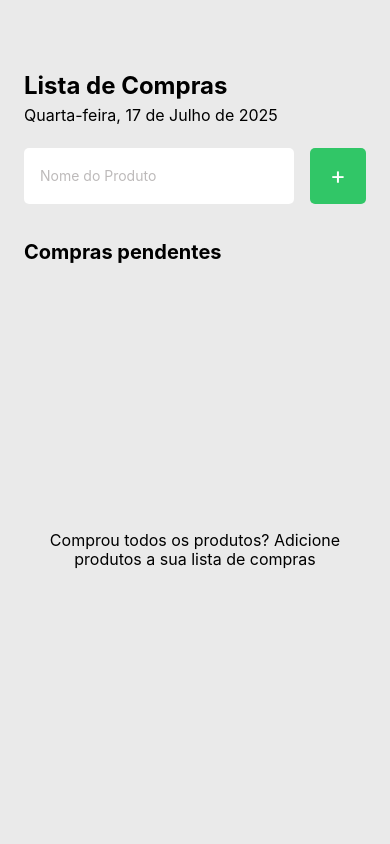
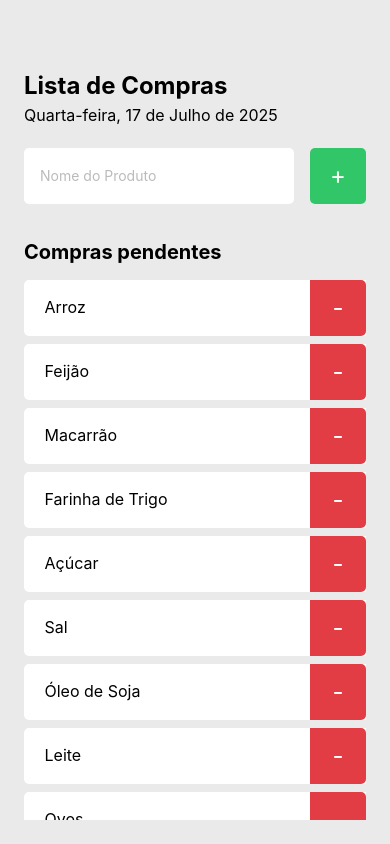
Before and after one commit to victor4232/mobile1---fundamento, a React Native app: screen / in a window 390 px wide. Built offline with nearby package versions, Linux system fonts and the light colour scheme.

Commit message:
nono commit

```diff
--- a/App.tsx
+++ b/App.tsx
@@ -1,11 +1,23 @@
 //import { StatusBar } from 'expo-status-bar';
 //import { Fragment } from 'react';
-import { StyleSheet, Text, View } from 'react-native';
+// import { StyleSheet, Text, View } from 'react-native';
 import { Home } from './src/screens/Home';
+import { StatusBar, View } from 'react-native';
 
 //import Home from './src/screens/Home';
 
 export default function App() {
   return (
-    <Home />);
-  }
+    <>
+      <StatusBar
+        barStyle="dark-content"
+        backgroundColor="transparent"
+        translucent
+      />
+      <Home />
+    </>
+
+
+
+  );
+}
--- a/src/screens/Home/index.tsx
+++ b/src/screens/Home/index.tsx
@@ -1,5 +1,5 @@
 
-import { FlatList, ScrollView, StyleSheet, Text, TextInput, TouchableOpacity, View } from "react-native";
+import { Alert, FlatList, ScrollView, StyleSheet, Text, TextInput, TouchableOpacity, View } from "react-native";
 import { Product } from "../components/Product";
 import { style } from "./styles";
 
@@ -49,13 +49,25 @@ export function Home() {
         "Chocolate"
     ];
 
-    function handleRemoveProduct() {
-
+    function handleAddProduct() {
+        if(products.includes(`Arroz`)){
+            Alert.alert("Porduto ja cadatrado", "Já existe um produto na lista com esse nome.");
+        }
     }
 
     function handleProductRemove(name: string) {
-        // console.log("Voce clicou aqui !!" + name)
-        console.log(`Voce clicou aqui !! ${name}`)
+
+        Alert.alert("Remover", `Deseja remover o produto ${name}?`,[
+            {
+                text: 'Sim',
+                onPress:()=> Alert.alert(`${name} foi deletado`)
+            },
+            {
+                text: 'Não',
+                style:"destructive"
+            }
+        ]);
+
 
     }
 
@@ -72,7 +84,7 @@ export function Home() {
                     keyboardType="default"
                 />
 
-                <TouchableOpacity style={style.button}>
+                <TouchableOpacity onPress={handleAddProduct} style={style.button}>
 
                     <Text style={style.textButton}> + </Text>
 
@@ -90,7 +102,7 @@ export function Home() {
                 </ScrollView> */}
 
                 <FlatList
-                    data={[]}
+                    data={products}
                     keyExtractor={item => item}
                     contentContainerStyle={style.list}
                     renderItem={({ item }) => <Product name={item} onRemove={() => handleProductRemove(item)} />}
```
